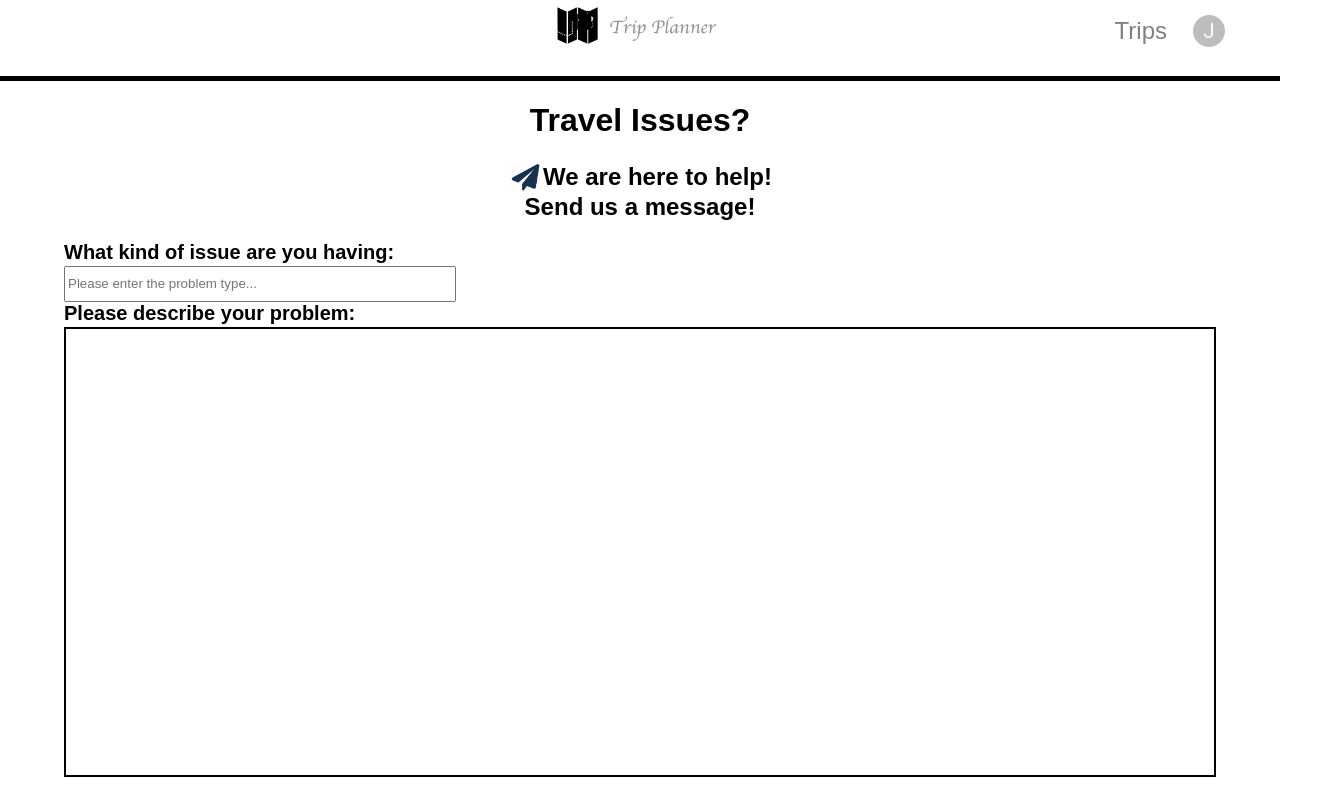
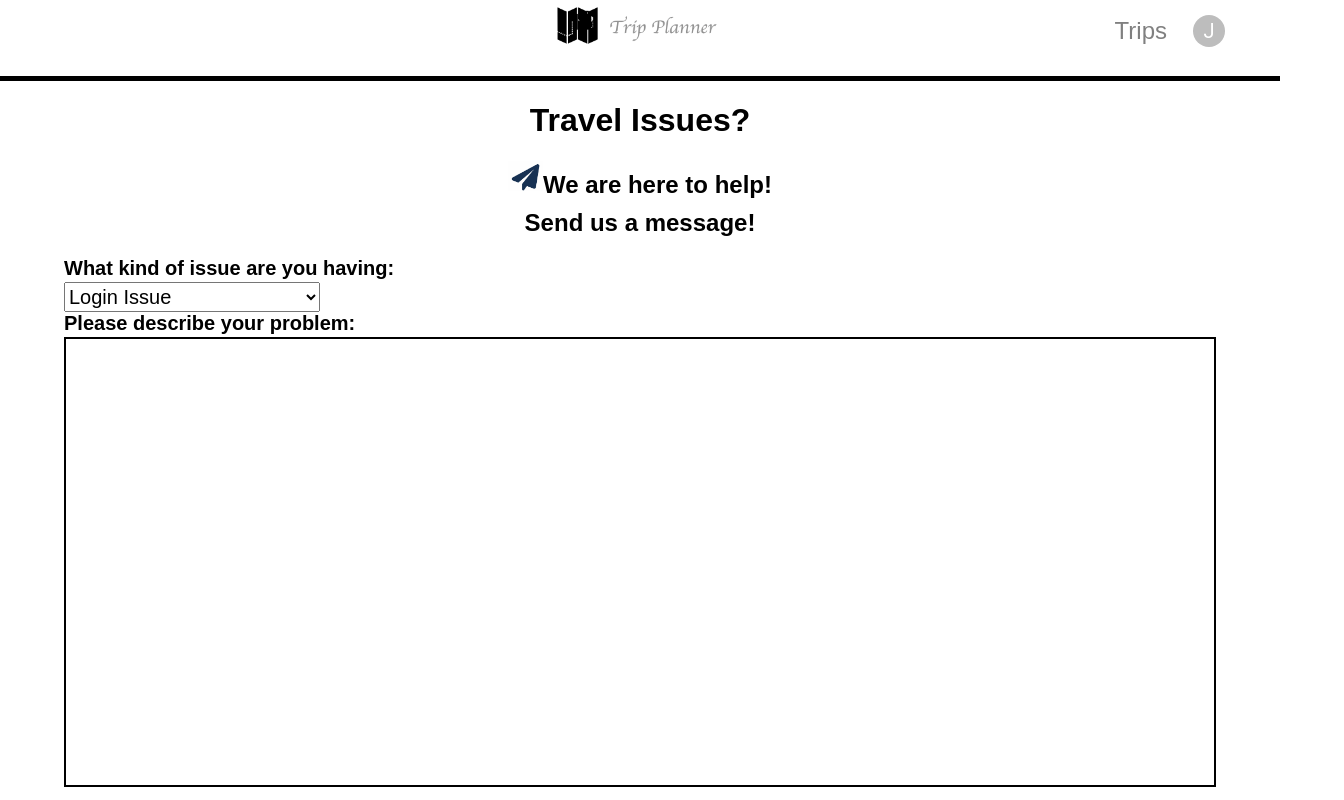
Before and after one commit to zechengF2023/TripPlanner, a React (Create React App) app in the folder front-end/: page /contact in a window 1280 px wide. Shown: the top 800 px of the page, 1344 px wide, since content can reach past the window. Built offline with nearby package versions, Linux system fonts and the light colour scheme.

Commit message:
contact page improved

```diff
--- a/front-end/src/css/Contact.css
+++ b/front-end/src/css/Contact.css
@@ -4,15 +4,15 @@ div.contactDiv{
     align-items: center;
     font-family: Arial, Helvetica, sans-serif;
 }
-#div2{
+ div.div2{
     display:flex;
     flex-direction: row;
 }
-#div2 img{
+.div2 img{
     height:30px;
     width: 35px;
 }
-#div2 h2{
+.div2 h2{
     margin-top:2px;
     margin-bottom: 2px;
 }
@@ -37,12 +37,17 @@ div.contactDiv{
     box-sizing: border-box;
     margin-bottom:15px;
 }
-.issueForm input#kind_box{
+
+#issues{
+    font-family:Arial, Helvetica, sans-serif;
+    font-size:20px;
     align-self: left;
     margin-left: 5%;
     height: 30px;
-    width: 30%
+    width: 20%
 }
+
+
 .issueForm input#submit_button{
     align-self: center;
     font-weight:bold;
@@ -56,7 +61,7 @@ div.contactDiv{
     font-weight: bold;
     align-self: left;
     height: 25px;
-    width: 50%;
+    width: 100%;
     margin-left:5%
 }
 h2.H2{
--- a/front-end/src/css/Footer.css
+++ b/front-end/src/css/Footer.css
@@ -9,6 +9,7 @@
     justify-content: space-around;
     font-size: 24px;
     height: 60px;
+    font-weight: bold;
 }
 .item a:hover{
     color: grey;
--- a/front-end/src/pages/Contact.js
+++ b/front-end/src/pages/Contact.js
@@ -18,14 +18,19 @@ const Contact=e=>{
             <Header />
             <div className="contactDiv">
                 <h1 className="H1">Travel Issues?</h1>
-                <div id="div2">
+                <div className="div2">
                     <img alt="Plane" id="Plane" src={Plane} />
                     <h2 className="H2">We are here to help!</h2>
                 </div>
                 <h2 id="send_message">Send us a message!</h2>
                 <form className="issueForm"onSubmit={handleSubmit}>
                     <label for= "issue_text">What kind of issue are you having:</label>
-                    <input type="text" id="kind_box" name="kind_box" placeholder="Please enter the problem type..." />
+                    <select name="issues" id="issues">
+                        <option value="Login issue">Login Issue</option>
+                        <option value="Searching issue">Searching Issue</option>
+                        <option value="Profile issue">Profile Issue</option>
+                        <option value="Other">Other</option>
+                    </select>
                     <label for= "issue_text">Please describe your problem:</label>
                     <textarea className="issueBox" /><br/>
                     <input type="submit" id="submit_button" name="button" value="submit"/>
```
